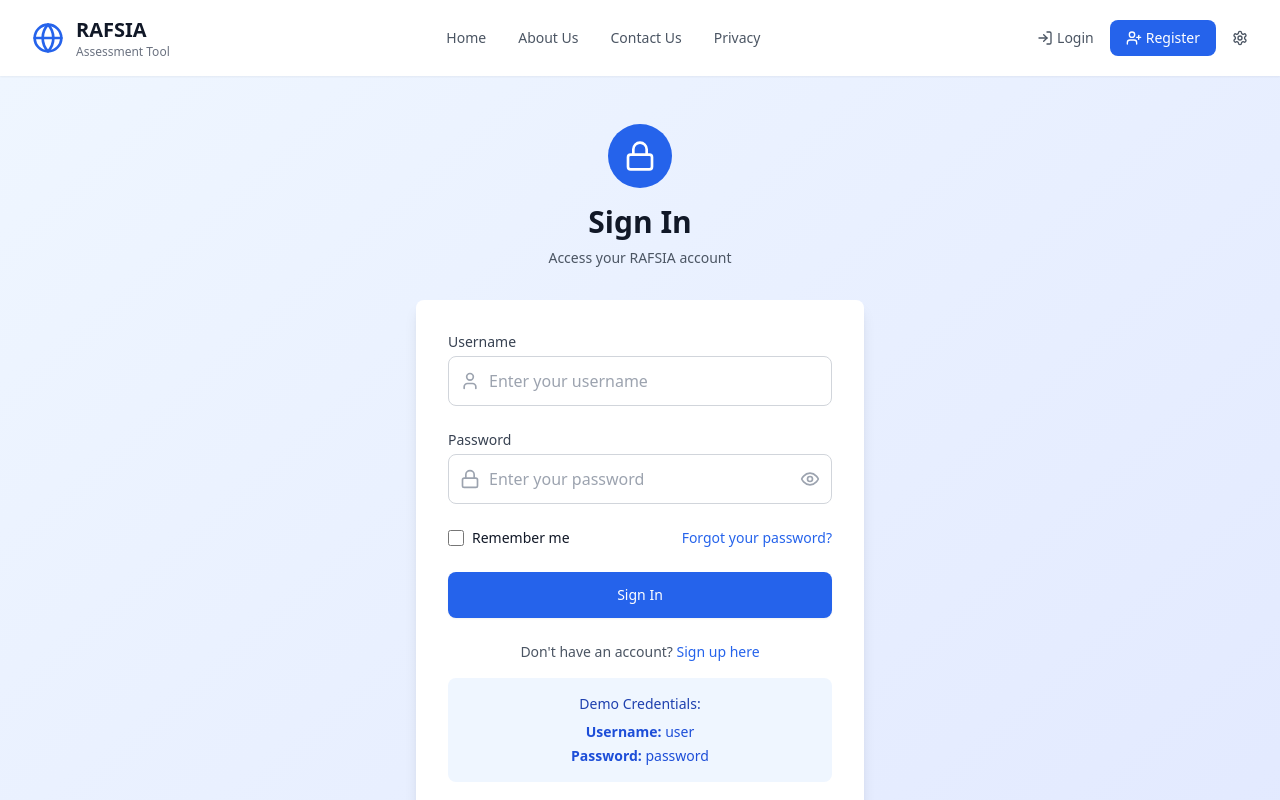
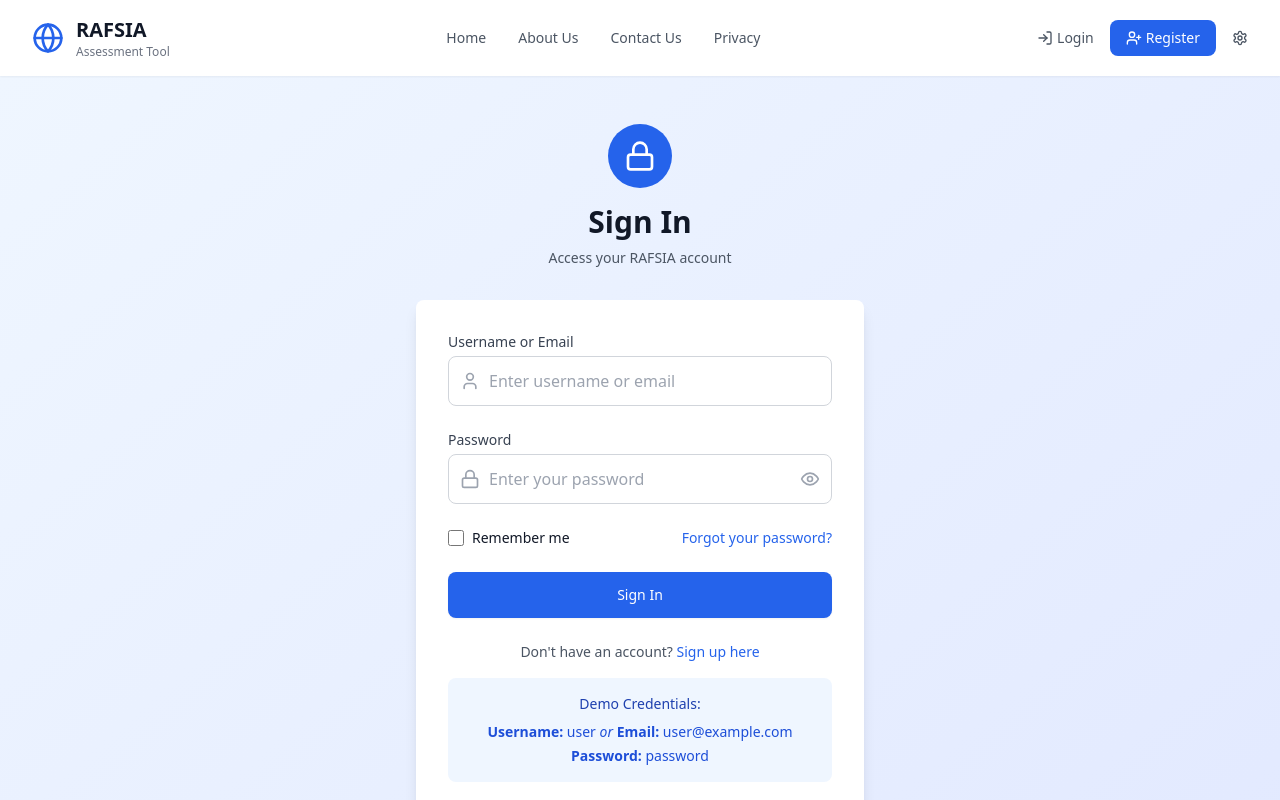
Before and after one commit to mikemuturi/Research, a React (Vite) app: page /login in a window 1280 px wide. Shown: the top 800 px of the page. Built offline with nearby package versions, Linux system fonts and the light colour scheme.

Commit message:
Update login to accept username or email

```diff
--- a/src/pages/LoginPage.tsx
+++ b/src/pages/LoginPage.tsx
@@ -6,7 +6,7 @@ import Footer from '../components/Footer';
 const LoginPage: React.FC = () => {
   const navigate = useNavigate();
   const [formData, setFormData] = useState({
-    username: '',
+    usernameOrEmail: '',
     password: '',
   });
   const [loading, setLoading] = useState(false);
@@ -21,8 +21,8 @@ const LoginPage: React.FC = () => {
   const handleSubmit = async (e: React.FormEvent) => {
     e.preventDefault();
 
-    if (!formData.username || !formData.password) {
-      setError('Username and password are required');
+    if (!formData.usernameOrEmail || !formData.password) {
+      setError('Username/Email and password are required');
       return;
     }
 
@@ -30,12 +30,15 @@ const LoginPage: React.FC = () => {
 
     // Simulate authentication
     setTimeout(() => {
-      if (formData.username === 'user' && formData.password === 'password') {
+      // Accept either username or email
+      const isValidUser = (formData.usernameOrEmail === 'user' || formData.usernameOrEmail === 'user@example.com') && formData.password === 'password';
+
+      if (isValidUser) {
         localStorage.setItem('access_token', 'mock-user-token');
         localStorage.setItem('refresh_token', 'mock-refresh-token');
         navigate('/');
       } else {
-        setError('Invalid username or password. Try user/password');
+        setError('Invalid credentials. Try user/password or user@example.com/password');
       }
       setLoading(false);
     }, 1000);
@@ -61,20 +64,20 @@ const LoginPage: React.FC = () => {
             <form onSubmit={handleSubmit} className="space-y-6">
               {/* Email Field */}
               <div>
-                <label htmlFor="username" className="block text-sm font-medium text-gray-700 mb-1">
-                  Username
+                <label htmlFor="usernameOrEmail" className="block text-sm font-medium text-gray-700 mb-1">
+                  Username or Email
                 </label>
                 <div className="relative">
                   <div className="absolute inset-y-0 left-0 pl-3 flex items-center pointer-events-none">
                     <User className="h-5 w-5 text-gray-400" />
                   </div>
                   <input
-                    id="username"
+                    id="usernameOrEmail"
                     type="text"
-                    value={formData.username}
-                    onChange={(e) => handleInputChange('username', e.target.value)}
+                    value={formData.usernameOrEmail}
+                    onChange={(e) => handleInputChange('usernameOrEmail', e.target.value)}
                     className="block w-full pl-10 pr-3 py-3 border border-gray-300 rounded-lg focus:ring-2 focus:ring-blue-500 focus:border-transparent transition-colors"
-                    placeholder="Enter your username"
+                    placeholder="Enter username or email"
                     required
                   />
                 </div>
@@ -170,7 +173,7 @@ const LoginPage: React.FC = () => {
               <div className="mt-4 p-4 bg-blue-50 rounded-lg">
                 <p className="text-sm text-blue-800 font-medium mb-2">Demo Credentials:</p>
                 <div className="text-sm text-blue-700 space-y-1">
-                  <p><strong>Username:</strong> user</p>
+                  <p><strong>Username:</strong> user <em>or</em> <strong>Email:</strong> user@example.com</p>
                   <p><strong>Password:</strong> password</p>
                 </div>
               </div>
```
